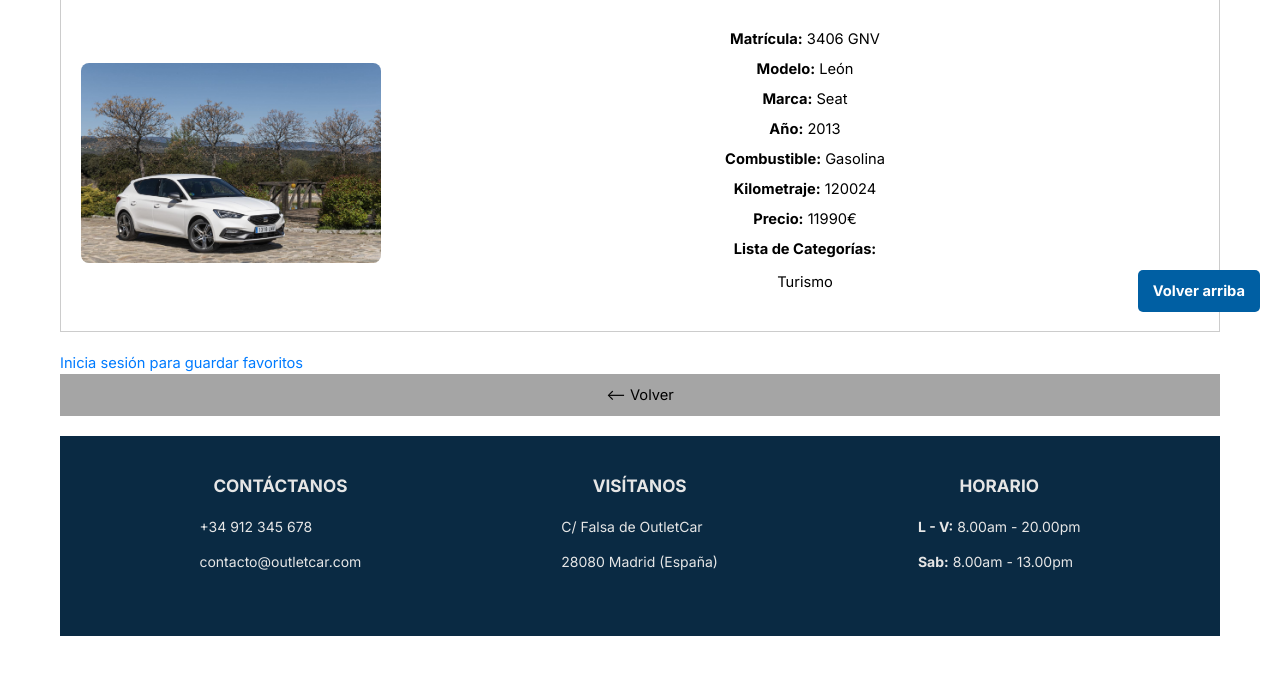
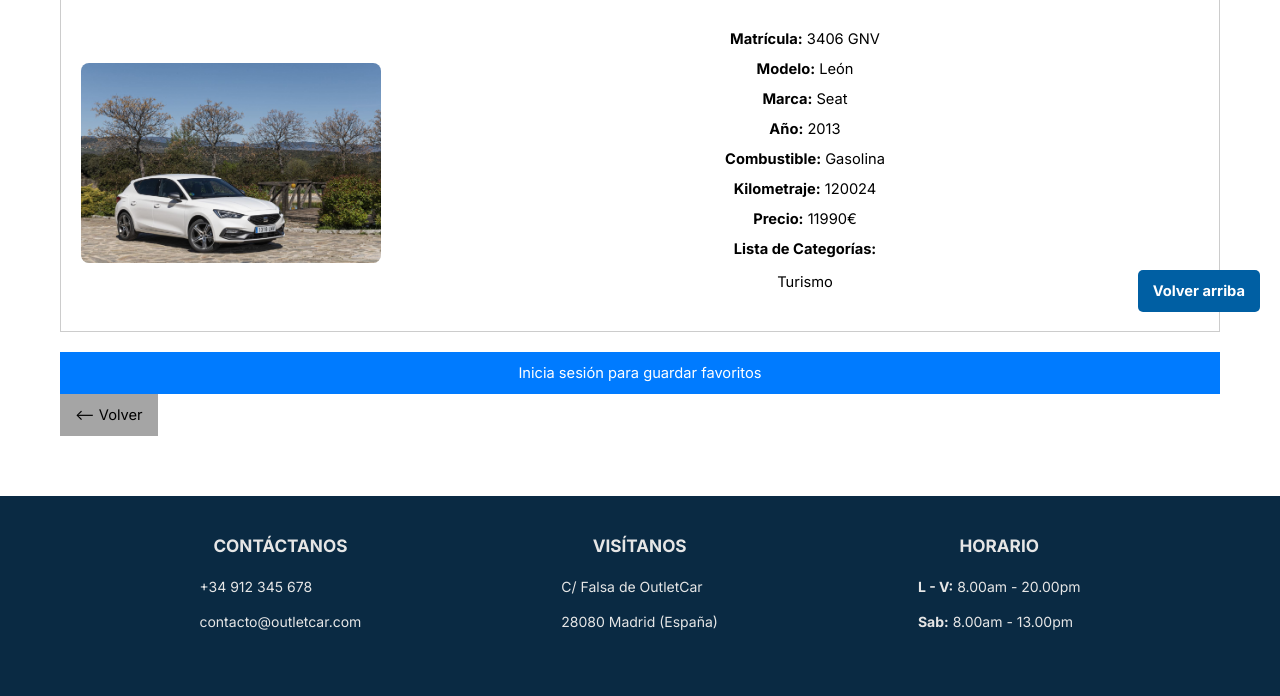
Before and after one commit to carlamanterola/proyectoOutletCar, a Django app: page /appOutletCar/ofertas/1/ in a window 1280 px wide. Shown: the part 468-1164 px from the top of the page. Before the commit the page ends 1104 px from the top, so only its background shows below. Run offline with Django 5.2, Linux system fonts and the light colour scheme; data comes from the database, SQL or seed files in the repository.

Commit message:
Últimos Detalles

```diff
--- a/appOutletCar/templates/detalle_oferta.html
+++ b/appOutletCar/templates/detalle_oferta.html
@@ -35,18 +35,19 @@
             {% endif %}
         </div>
     </div>
-    <div>
+
     {% if user.is_authenticated %}
         <a href="{% url 'agregar_favorito' coche.id %}" class="btn-verDetalle">
             Guardar en favoritos
         </a>
 
     {% else %}
-            <a href="{% url 'login' %}">Inicia sesión para guardar favoritos</a>
+        <a href="{% url 'login' %}" class="btn-verDetalle">Inicia sesión para guardar favoritos</a>
     {% endif %}
+
+    <div>
+        <a href="{% url 'lista_ofertas' %}" class="btn-volver"> <-- Volver</a>
+    </div>
 </div>
 
-
-<a href="{% url 'lista_ofertas' %}" class="btn-volver"> <-- Volver</a>
-
 {% endblock content %}
--- a/appOutletCar/templates/index.html
+++ b/appOutletCar/templates/index.html
@@ -9,8 +9,8 @@
 
     <h2>¿No sabes qué coche elegir?</h2>
     <div>
-         <p class="descripcion">
-            Inspirate entre una de nuestras muchas ofertas, presiona la imagen para ver una lista con modelos de la misma marca. <br>
+        <p class="descripcion">
+            Inspírate entre una de nuestras muchas ofertas, presiona la imagen para ver una lista con modelos de la misma marca.
             ¿Quieres ver otro coche aleatorio? Pulsa el botón "Siguiente coche".
     </p>
     </div>
```
Lines whose indentation alone changed are shown as unchanged.
